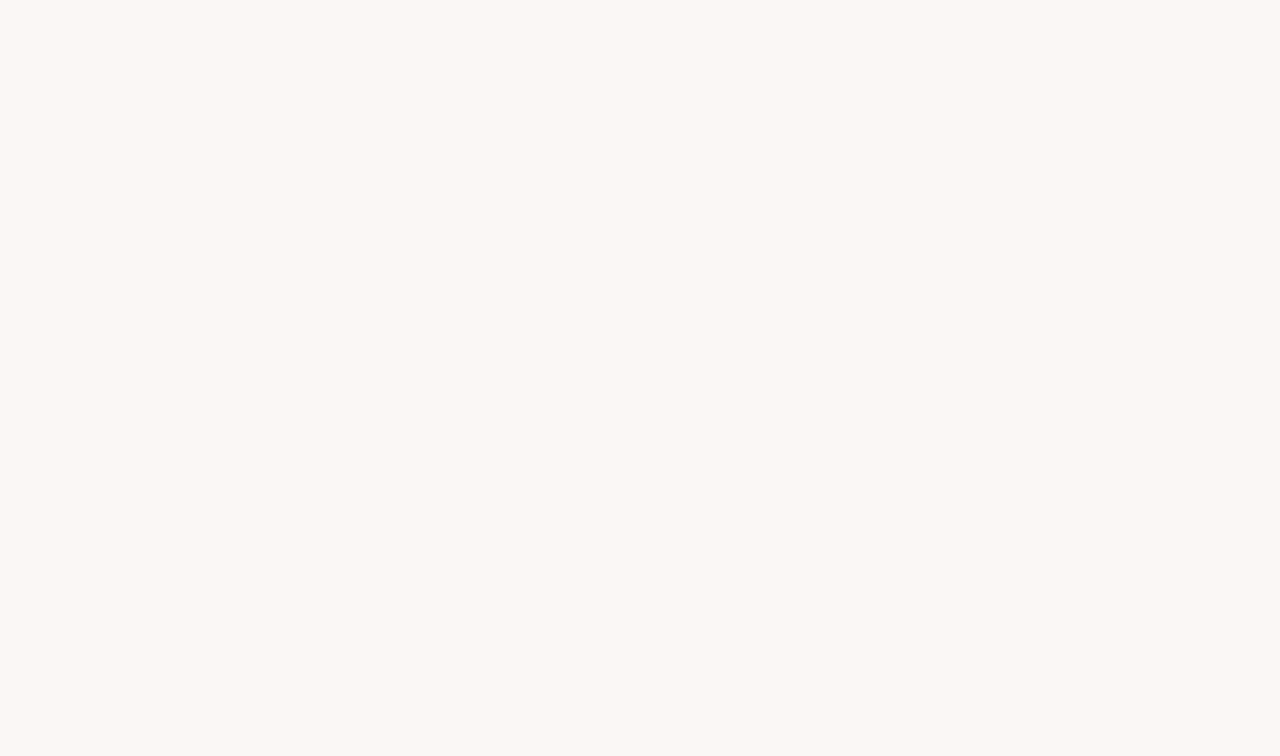
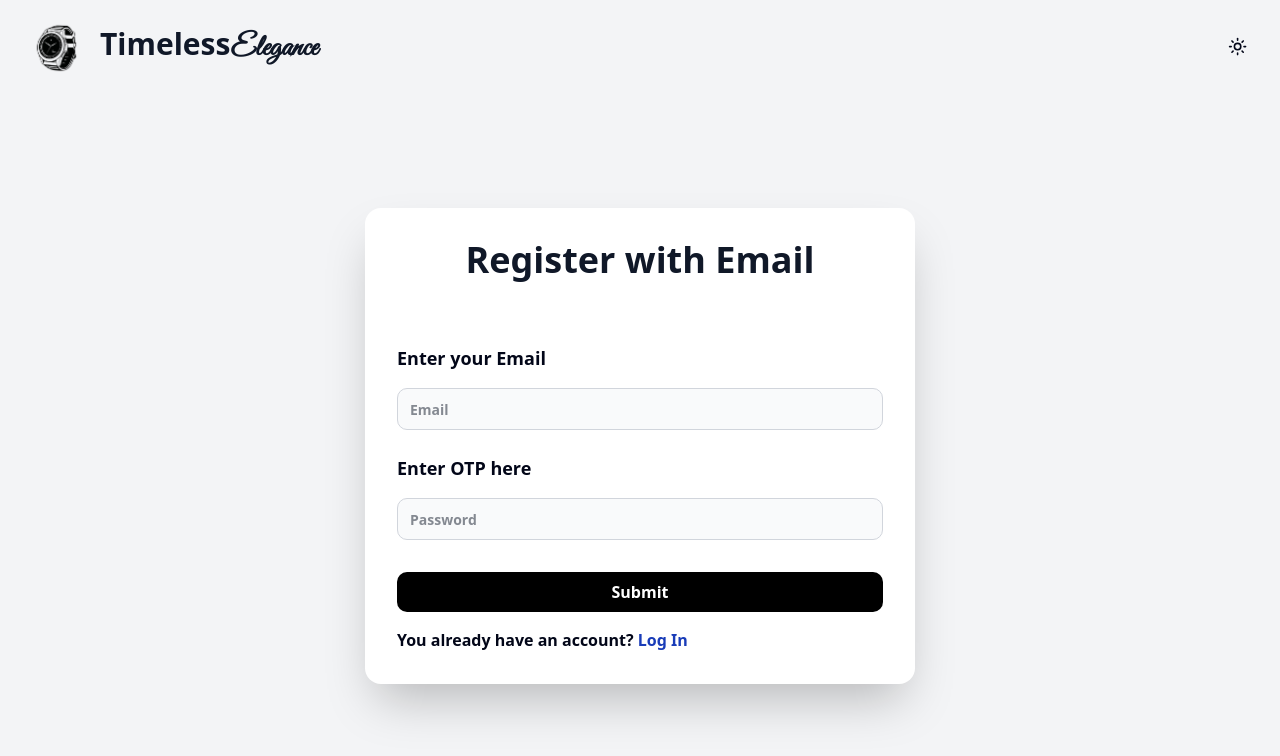
Before and after one commit to Harsh140710/LWFP, a React (Vite) app in the folder frontend/: page /user/email-register in a window 1280 px wide. Before the commit this address had no page. Shown: the top 756 px of the page. Built offline with nearby package versions, Linux system fonts and the light colour scheme.

Commit message:
feat: implement email login component, enhance theme toggle functionality, and update routing

```diff
--- a/frontend/eslint.config.js
+++ b/frontend/eslint.config.js
@@ -7,7 +7,7 @@ import { defineConfig, globalIgnores } from 'eslint/config'
 export default defineConfig([
   globalIgnores(['dist']),
   {
-    files: ['**/*.{js,jsx}'],
+    files: ['**/*.{js,jsx,tsx}'],
     extends: [
       js.configs.recommended,
       reactHooks.configs['recommended-latest'],
@@ -18,7 +18,7 @@ export default defineConfig([
       globals: globals.browser,
       parserOptions: {
         ecmaVersion: 'latest',
-        ecmaFeatures: { jsx: true },
+        ecmaFeatures: { jsx: true, tsx: true },
         sourceType: 'module',
       },
     },
--- a/frontend/index.html
+++ b/frontend/index.html
@@ -1,10 +1,11 @@
 <!doctype html>
-<html lang="en" data-theme="cupcake">
+<html lang="en">
   <head>
     <meta charset="UTF-8" />
     <link rel="icon" type="image/png" href="./public//logo-2-removebg-preview.png" />
+    <link href="https://fonts.googleapis.com/css2?family=Great+Vibes&display=swap" rel="stylesheet">
     <meta name="viewport" content="width=device-width, initial-scale=1.0" />
-    <title>Luxora</title>
+    <title>Timeless Elegance</title>
   </head>
   <body>
     <div id="root"></div>
--- a/frontend/package.json
+++ b/frontend/package.json
@@ -17,6 +17,7 @@
     "class-variance-authority": "^0.7.1",
     "clsx": "^2.1.1",
     "lucide-react": "^0.541.0",
+    "next-theme": "^0.1.5",
     "next-themes": "^0.4.6",
     "react": "^19.1.1",
     "react-dom": "^19.1.1",
--- a/frontend/src/App.jsx
+++ b/frontend/src/App.jsx
@@ -1,31 +1,31 @@
-import "./index.css"
-import { Routes, Route } from "react-router-dom"
-import UserLayout from '@/pages/User/UserLayout'
-import Home from "./components/Home"
-import Login from "./components/Login"
-import Register from "./components/Register"
-import Logout from "./components/Logout"
-import Landing from "./utils/Landing"
+import "./index.css";
+import { Routes, Route } from "react-router-dom";
+import { Navigate } from "react-router-dom"
+import UserLayout from "@/pages/User/UserLayout";
+import Home from "./components/Home";
+import Login from "./components/Login";
+import Register from "./components/Register";
+import Logout from "./components/Logout";
+import Landing from "./utils/Landing";
+import EmailLogin from "./components/EmailLogin";
 
 const App = () => {
   return (
-
     <Routes>
       //Splash Screen for 3 seconds
       <Route path="/" element={<Landing />} />
-
       //Default route is Home
       <Route path="/home" element={<Home />} />
-
       //user routes
       <Route path="/user" element={<UserLayout />}>
+        <Route index element={<Navigate to="register" replace />} />
         <Route path="login" element={<Login />} />
         <Route path="register" element={<Register />} />
+        <Route path="email-register" element={<EmailLogin />} />
         <Route path="logout" element={<Logout />} />
       </Route>
+    </Routes>
+  );
+};
 
-    </Routes>
-  )
-}
-
-export default App
+export default App;
--- a/frontend/src/components/EmailLogin.jsx
+++ b/frontend/src/components/EmailLogin.jsx
@@ -1,9 +1,75 @@
-import React from 'react'
+import React, { useState } from "react";
+import { Link } from "react-router-dom";
 
 const EmailLogin = () => {
+  const [email, setEmail] = useState("");
+  const [password, setPassword] = useState("");
+
+  const handleSubmit = (e) => {
+    e.preventDefault();
+    console.log("Email:", email, "Password:", password);
+
+    email = ""
+    password = ""
+  };
+
   return (
-    <div>EmailLogin</div>
-  )
-}
+    <div className="h-[calc(100vh-92px)] flex items-center justify-center bg-gray-100 dark:bg-gray-900">
+      <div className="w-[90%] sm:w-[350px] md:w-[450px] lg:w-[550px] bg-white dark:bg-gray-800 rounded-2xl p-8 dark:shadow-2xl shadow-2xl">
+        <h2 className="font-bold sm:text-3xl md:text-4xl lg:text-4xl text-2xl text-center mb-16 text-gray-900 dark:text-gray-100">
+          Register with Email
+        </h2>
 
-export default EmailLogin
+        <form className="flex flex-col gap-4" onSubmit={handleSubmit}>
+          <h3 className="font-bold text-lg">Enter your Email</h3>
+          <input
+            type="email"
+            required
+            value={email}
+            onChange={(e) => setEmail(e.target.value)}
+            placeholder="Email"
+            className="w-full border font-semibold border-gray-300 dark:border-gray-600 bg-gray-50 dark:bg-gray-700
+                       text-gray-900 dark:text-gray-100 px-3 py-2 rounded-lg
+                       placeholder:text-sm focus:outline-none focus:ring-1
+                       focus:ring-gray-500"
+          />
+
+          {/* Password */}
+          <h3 className="font-bold text-lg mt-2">Enter OTP here</h3>
+          <div className="relative w-full">
+            <input
+              type="password"
+              required
+              value={password}
+              onChange={(e) => setPassword(e.target.value)}
+              placeholder="Password"
+              className="w-full border font-semibold border-gray-300 dark:border-gray-600 bg-gray-50 dark:bg-gray-700
+                         text-gray-900 dark:text-gray-100 px-3 py-2 rounded-lg
+                         placeholder:text-sm focus:outline-none focus:ring-1
+                         focus:ring-gray-500 pr-10"
+            />
+          </div>
+
+          {/* Submit Button */}
+          <button
+            type="submit"
+            className="w-full mt-4 bg-black hover:bg-gray-900 text-white
+                       font-semibold py-2 rounded-lg transition-all dark:bg-blue-800"
+          >
+            Submit
+          </button>
+
+          {/* Login Link */}
+          <h3 className="font-semibold">
+            You already have an account?{" "}
+            <Link to="/user/login" className="text-blue-800 font-bold">
+              Log In
+            </Link>
+          </h3>
+        </form>
+      </div>
+    </div>
+  );
+};
+
+export default EmailLogin;
--- a/frontend/src/components/Header.jsx
+++ b/frontend/src/components/Header.jsx
@@ -3,20 +3,26 @@ import ThemeToggleButton from "./ui/theme-toggle-button";
 
 const Header = () => {
   return (
-    <div className="flex items-start justify-between px-10 py-3 bg-gray-100">
-      <div className="flex items-center">
+    <header className="flex sm:flex-row items-center justify-between px-6 py-4 bg-gray-100 dark:bg-gray-900">
+      {/* Logo & Title */}
+      <div className="flex items-center gap-3">
         <img
-          src="../public//logo-2-removebg-preview.png"
+          src="/logo-2-removebg-preview.png"
           alt="Watch-logo"
-          width={80}
+          className="w-16 h-auto dark:invert"
         />
-        <h2 className="font-bold text-2xl">
-          Timeless<span className="font-light">Elegance</span>
+
+        <h2 className="font-bold text-lg sm:text-xl md:text-2xl lg:text-3xl text-gray-900 dark:text-white">
+          Timeless
+          <span style={{ fontFamily: "'Great Vibes', cursive" }} className="ml-">Elegance</span>
         </h2>
       </div>
 
-      <ThemeToggleButton />
-    </div>
+      {/* Toggle */}
+      <div className="mt-3 sm:mt-0">
+        <ThemeToggleButton />
+      </div>
+    </header>
   );
 };
 
--- a/frontend/src/components/Login.jsx
+++ b/frontend/src/components/Login.jsx
@@ -1,22 +1,32 @@
 import React, { useState } from "react";
 import { Eye, EyeOff } from "lucide-react"; // install lucide-react if not already
-import {Link} from 'react-router-dom'
+import { Link } from "react-router-dom";
 
 const Login = () => {
   const [showPassword, setShowPassword] = useState(false);
 
+  const [email, setEmail] = useState("");
+  const [password, setPassword] = useState("");
+
+  const handelSubmit = (e) => {
+    e.preventDefault();
+    console.log(email, password);
+  };
+
   return (
-    <div className="min-h-screen w-full flex items-center justify-center bg-gray-100 dark:bg-gray-900 transition-colors">
-      <div className="w-[90%] sm:w-[350px] md:w-[450px] lg:w-[550px] bg-white dark:bg-gray-800 shadow-xl rounded-2xl p-8">
-        <h2 className="font-bold text-3xl text-center mb-6 text-gray-900 dark:text-gray-100">
+    <div className="h-[calc(100vh-92px)] flex items-center justify-center bg-gray-100 dark:bg-gray-900">
+      <div className="w-[90%] sm:w-[350px] md:w-[450px] lg:w-[550px] bg-white dark:bg-gray-800 shadow-2xl rounded-2xl p-8 dark:shadow-2xl">
+        <h2 className="font-bold sm:text-3xl md:text-4xl lg:text-4xl text-2xl mb-8 text-gray-900 dark:text-gray-100 text-center">
           Login
         </h2>
 
         <form className="flex flex-col gap-4">
-          {/* Email */}
+          <h3 className="font-bold text-lg">Enter your Email</h3>
           <input
             type="email"
             placeholder="Email"
+            required
+            onChange={(e) => setEmail(e.target.value)}
             className="w-full border font-semibold border-gray-300 dark:border-gray-600 bg-gray-50 dark:bg-gray-700
                        text-gray-900 dark:text-gray-100 px-3 py-2 rounded-lg
                        placeholder:text-sm focus:outline-none focus:ring-1
@@ -24,10 +34,13 @@ const Login = () => {
           />
 
           {/* Password with Eye toggle */}
+          <h3 className="font-bold text-lg mt-3">Enter your Password</h3>
           <div className="relative w-full">
             <input
               type={showPassword ? "text" : "password"}
               placeholder="Password"
+              required
+              onChange={(e) => setEmail(e.target.value)}
               className="w-full border font-semibold border-gray-300 dark:border-gray-600 bg-gray-50 dark:bg-gray-700
                          text-gray-900 dark:text-gray-100 px-3 py-2 rounded-lg
                          placeholder:text-sm focus:outline-none focus:ring-1
@@ -45,13 +58,18 @@ const Login = () => {
           {/* Submit Button */}
           <button
             type="submit"
-            className="w-full bg-gray-800 hover:bg-gray-700 text-white
-                       font-semibold py-2 rounded-lg transition-all"
+            className="w-full bg-black mt-4 hover:bg-gray-900 text-white
+                       font-semibold py-2 rounded-lg transition-all dark:bg-blue-800"
           >
             Submit
           </button>
 
-        <h3 className="font-semibold">You don't have an account ? <Link to="/user/register" className="text-blue-800 font-bold">Register</Link></h3>
+          <h3 className="font-semibold">
+            You don't have an account ?{" "}
+            <Link to="/user/register" className="text-blue-800 font-bold">
+              Register
+            </Link>
+          </h3>
         </form>
       </div>
     </div>
--- a/frontend/src/components/ui/theme-toggle-button.jsx
+++ b/frontend/src/components/ui/theme-toggle-button.jsx
@@ -1,49 +1,50 @@
-import React from "react"
+import React, { useEffect, useState, useCallback } from "react"
 import { MoonIcon, SunIcon } from "lucide-react"
-import { useTheme } from "next-themes"
-
 import { Button } from "@/components/ui/button"
-
-import { createAnimation } from "./theme-animations";
+import { createAnimation } from "./theme-animations" // skipper-ui animations
 
 export default function ThemeToggleButton({
   variant = "circle-blur",
-  start = "top-left",
+  start = "top-right",
   showLabel = false,
   url = ""
 }) {
-  const { theme, setTheme } = useTheme()
+  const [theme, setTheme] = useState(
+    localStorage.getItem("theme") ||
+      (window.matchMedia("(prefers-color-scheme: dark)").matches ? "dark" : "light")
+  )
 
   const styleId = "theme-transition-styles"
 
-  const updateStyles = React.useCallback((css, name) => {
-    if (typeof window === "undefined") return
-
+  const updateStyles = useCallback((css, name) => {
     let styleElement = document.getElementById(styleId)
-
-    console.log("style ELement", styleElement)
-    console.log("name", name)
-
     if (!styleElement) {
       styleElement = document.createElement("style")
       styleElement.id = styleId
       document.head.appendChild(styleElement)
     }
-
     styleElement.textContent = css
-
-    console.log("content updated")
   }, [])
 
-  const toggleTheme = React.useCallback(() => {
+  const applyTheme = useCallback(
+    (nextTheme) => {
+      setTheme(nextTheme)
+      localStorage.setItem("theme", nextTheme)
+      if (nextTheme === "dark") {
+        document.documentElement.classList.add("dark")
+      } else {
+        document.documentElement.classList.remove("dark")
+      }
+    },
+    []
+  )
+
+  const toggleTheme = useCallback(() => {
     const animation = createAnimation(variant, start, url)
-
     updateStyles(animation.css, animation.name)
 
-    if (typeof window === "undefined") return
-
     const switchTheme = () => {
-      setTheme(theme === "light" ? "dark" : "light")
+      applyTheme(theme === "light" ? "dark" : "light")
     }
 
     if (!document.startViewTransition) {
@@ -52,7 +53,12 @@ export default function ThemeToggleButton({
     }
 
     document.startViewTransition(switchTheme)
-  }, [theme, setTheme])
+  }, [theme, applyTheme, updateStyles, variant, start, url])
+
+  // Apply theme on mount
+  useEffect(() => {
+    applyTheme(theme)
+  }, [])
 
   return (
     <Button
@@ -61,25 +67,19 @@ export default function ThemeToggleButton({
       size="icon"
       className="w-9 p-0 h-9 relative group"
       name="Theme Toggle Button">
-      <SunIcon
-        className="size-[1.2rem] rotate-0 scale-100 transition-all dark:-rotate-90 dark:scale-0" />
-      <MoonIcon
-        className="absolute size-[1.2rem] rotate-90 scale-0 transition-all dark:rotate-0 dark:scale-100" />
-      <span className="sr-only">Theme Toggle </span>
+      <SunIcon className="size-[1.2rem] rotate-0 scale-100 transition-all dark:-rotate-90 dark:scale-0" />
+      <MoonIcon className="absolute size-[1.2rem] rotate-90 scale-0 transition-all dark:rotate-0 dark:scale-100" />
+      <span className="sr-only">Theme Toggle</span>
       {showLabel && (
         <>
-          <span
-            className="hidden group-hover:block border rounded-full px-2 absolute -top-10">
-            {" "}
+          <span className="hidden group-hover:block border rounded-full px-2 absolute -top-10">
             variant = {variant}
           </span>
-          <span
-            className="hidden group-hover:block border rounded-full px-2 absolute -bottom-10">
-            {" "}
+          <span className="hidden group-hover:block border rounded-full px-2 absolute -bottom-10">
             start = {start}
           </span>
         </>
       )}
     </Button>
-  );
+  )
 }
--- a/frontend/src/index.css
+++ b/frontend/src/index.css
@@ -4,6 +4,10 @@
 @custom-variant dark (&:is(.dark *));
 @plugin "daisyui" {
   themes: light --default, dark --prefersdark, cupcake;
+}
+
+html, body {
+  @apply bg-gray-100 dark:bg-gray-900;
 }
 
 @theme inline {
--- a/frontend/src/pages/User/UserLayout.jsx
+++ b/frontend/src/pages/User/UserLayout.jsx
@@ -1,14 +1,18 @@
-import Header from '@/components/Header'
-import Login from '@/components/Login'
-import React from 'react'
-import { Routes, Route,Link } from 'react-router-dom'
+import Header from "@/components/Header";
+import React from "react";
+import { Outlet } from "react-router-dom";
+
 const UserLayout = () => {
   return (
-    <div>
-        <Header />
-        <Link to={"/user/login"}><Login /></Link>
+    <div className="bg-gray-100 min-h-screen">
+      <Header />
+
+      {/* Render whatever child route is active */}
+      <div>
+        <Outlet />
+      </div>
     </div>
-  )
-}
+  );
+};
 
-export default UserLayout
+export default UserLayout;
--- /dev/null
+++ b/frontend/tailwind.config.js
@@ -0,0 +1,15 @@
+/** @type {import('tailwindcss').Config} */
+module.exports = {
+  content: [
+    "./index.html",
+    "./src/**/*.{js,jsx,ts,tsx}",
+  ],
+  theme: {
+    extend: {
+      fontFamily: {
+        cursive: ['"Great Vibes"', 'cursive'],
+      },
+    },
+  },
+  plugins: [],
+};
--- a/frontend/vite.config.js
+++ b/frontend/vite.config.js
@@ -5,6 +5,7 @@ import tailwindcss from '@tailwindcss/vite'
 
 export default defineConfig({
   plugins: [react(),tailwindcss()],
+  darkmode:"class",
   resolve: {
     alias: {
       '@': resolve(__dirname, './src'),
```
